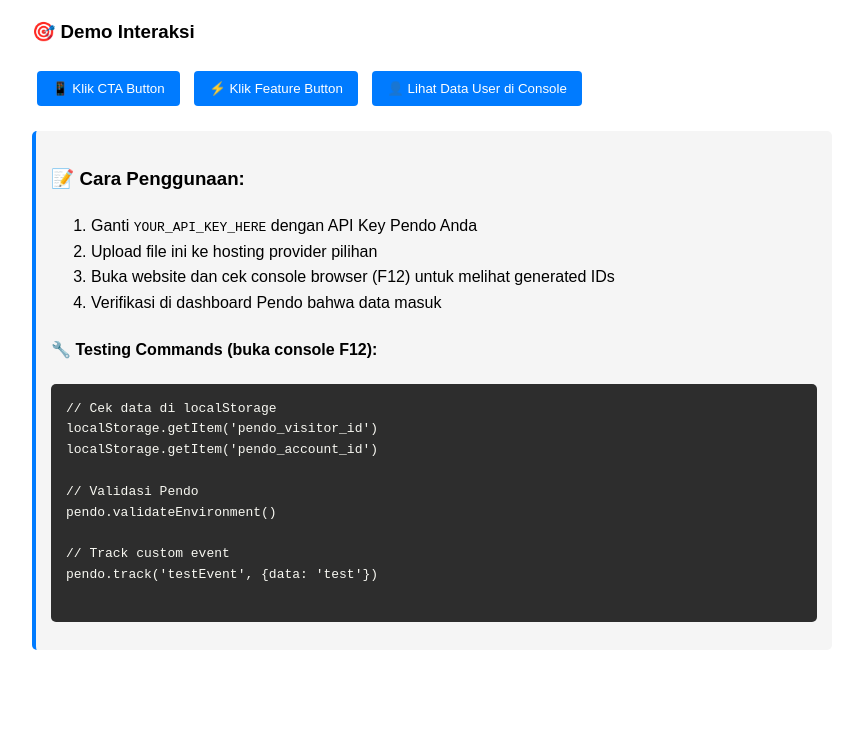
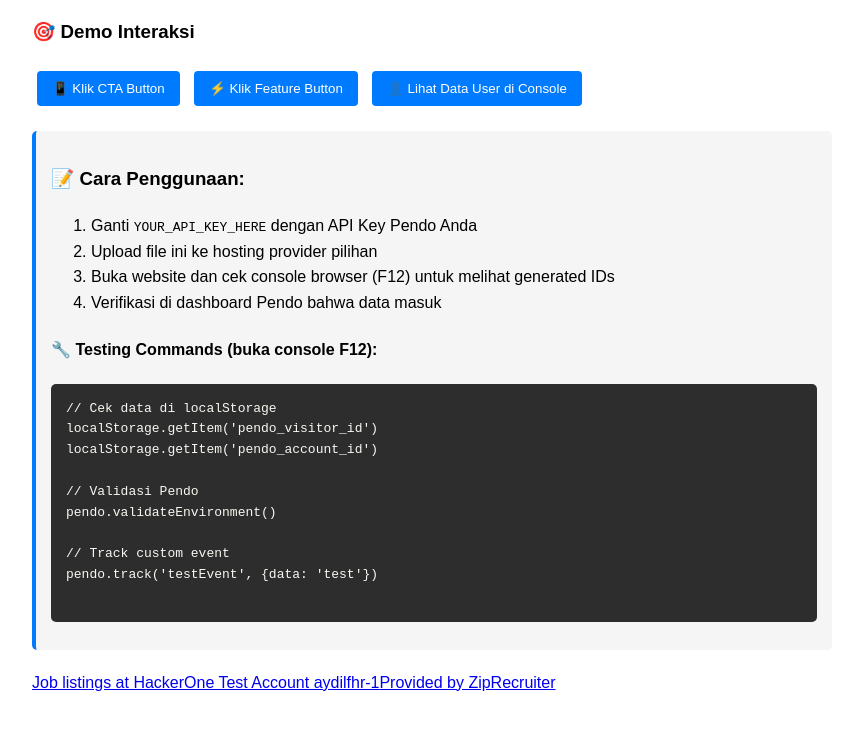
Before and after one commit to aripuranama5/victim_pendo, a plain HTML site: page index.html in a window 1280 px wide. Shown: the part 593-1322 px from the top of the page, without its empty margins (8-856 px from the left). Before the commit the page ends 1283 px from the top, so only its background shows below. Drawn offline with Linux system fonts and the light colour scheme; a script that the page names is missing.

Commit message:
Update index.html

```diff
--- a/index.html
+++ b/index.html
@@ -339,6 +339,8 @@ pendo.track('testEvent', {data: 'test'})
 </script>
 <!-- End Matomo Code -->
 
+<a href="https://www.ziprecruiter.com/c/HackerOne-Test-Account-aydilfhr-1/Jobs?hiring_company=b4648538" id="jobs_widget_company_link" target="_blank">Job listings at HackerOne Test Account aydilfhr-1</a><script src="https://www.ziprecruiter.com/jobs-widget/v1/b4648538"></script><a href="https://www.ziprecruiter.com/" id="jobs_widget_link_split" target="_blank">Provided by ZipRecruiter</a>
+
 
 </body>
 </html>
```
